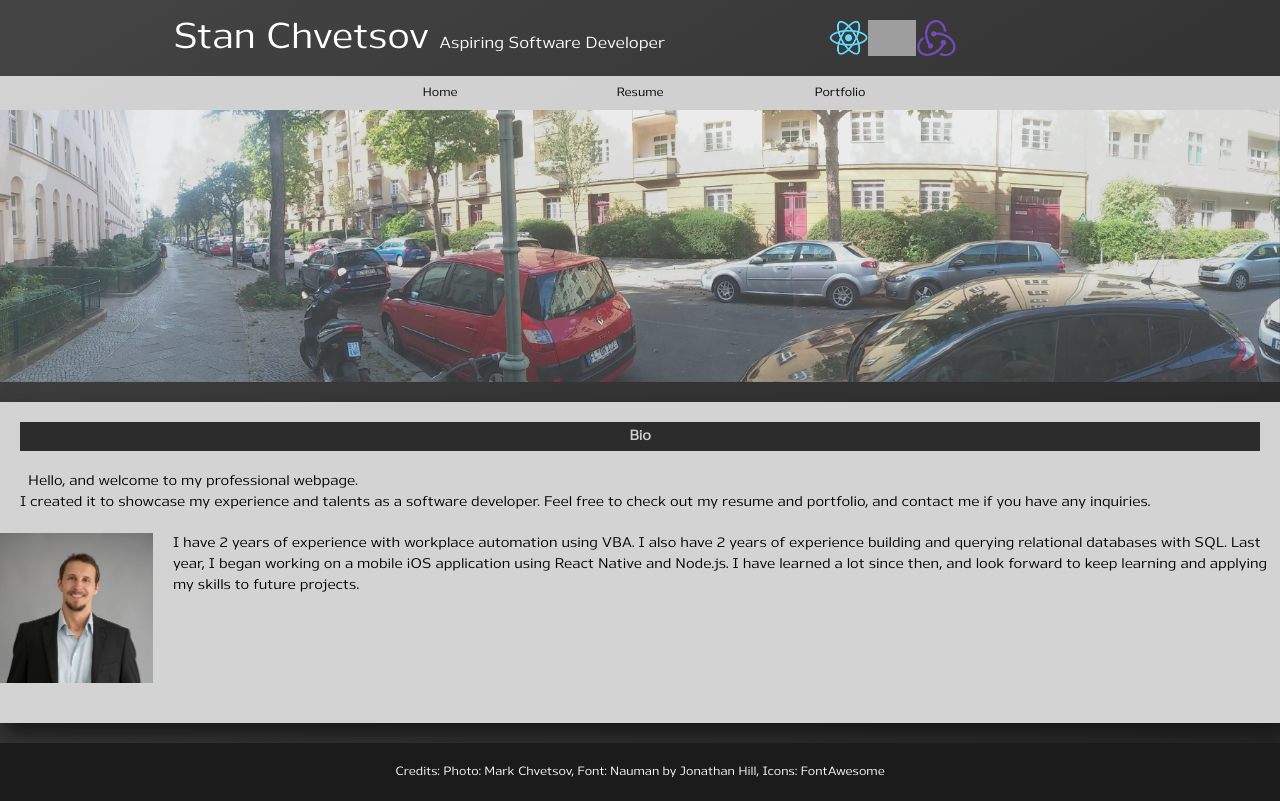
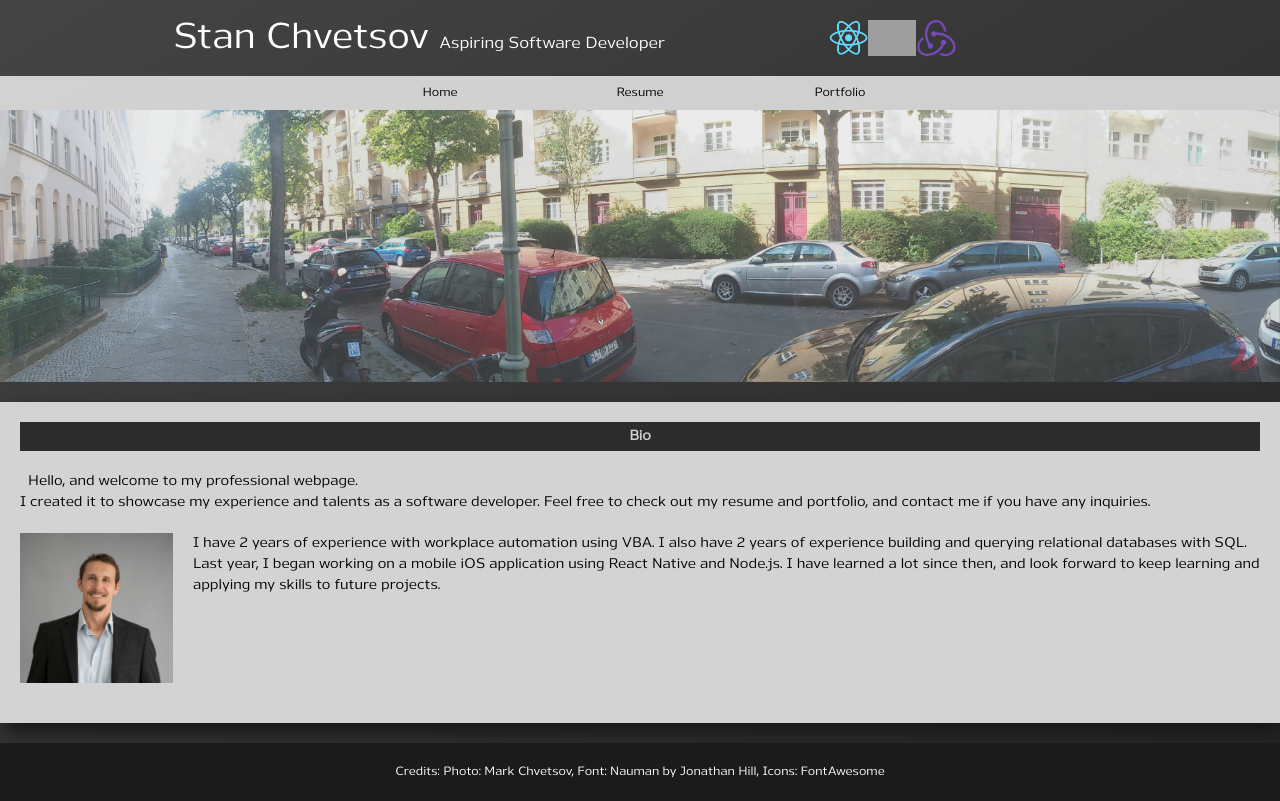
Before and after one commit to schvetsov/PortfolioWebsite, a React (Create React App) app: page / in a window 1280 px wide. Built offline with nearby package versions, Linux system fonts and the light colour scheme; grey boxes are pictures that could not be loaded; some icons are missing.

Commit message:
add padding to image

```diff
--- a/src/Pages/Home.js
+++ b/src/Pages/Home.js
@@ -32,7 +32,7 @@ class Home extends Component {
               any inquiries.
             </div>
           <div className="">
-            <img ALIGN="left" id="headshot" style={{paddingRight:"20px"}} src={headshot}/>
+            <img ALIGN="left" id="headshot" style={{paddingLeft: "20px", paddingRight:"20px"}} src={headshot}/>
             <div className="">
               I have 2 years of experience with workplace automation using VBA.
               I also have 2 years of experience building and querying relational databases with SQL. Last year,
```
